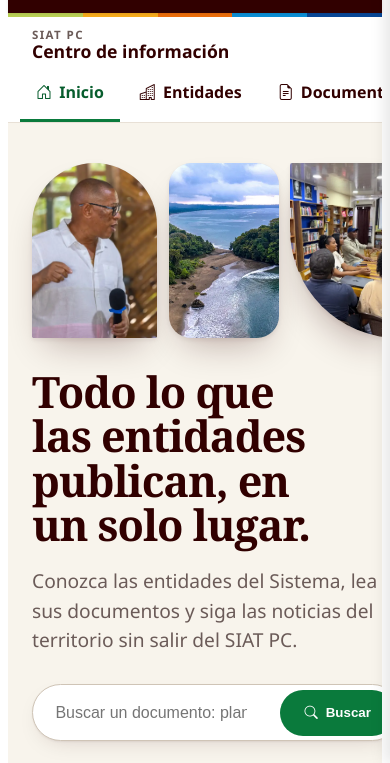
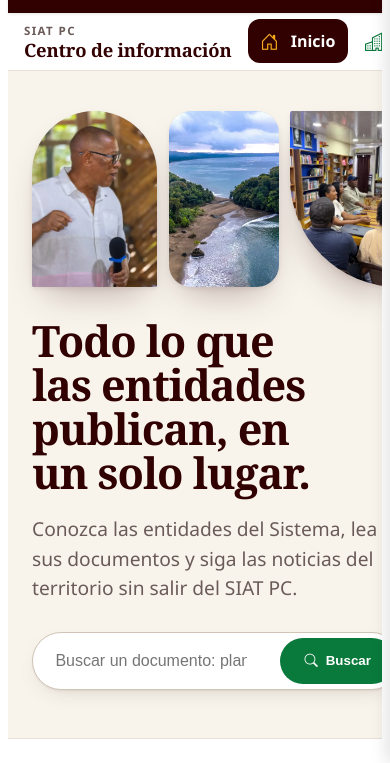
Before and after one commit to JanuarAsprilla/siatpc-informacion, an Astro site: page / in a window 390 px wide. Shown: the part 81-844 px from the top of the page. Built offline with nearby package versions, Linux system fonts and the light colour scheme; Astro itself is replaced by a stand-in of ours.

Commit message:
feat: barra de navegación del módulo pasa a lateral (horizontal en móvil)
Co-Authored-By: Claude Sonnet 5.5 <noreply@anthropic.com>

```diff
--- a/src/components/ModuleNav.astro
+++ b/src/components/ModuleNav.astro
@@ -1,22 +1,31 @@
 ---
+import { documentos, entidades, noticias } from '../lib/datos';
+
 interface Props { active?: 'inicio' | 'entidades' | 'documentos' | 'noticias' }
 const { active } = Astro.props;
 const secciones = [
-  { id: 'inicio', t: 'Inicio', href: '/', icono: 'bi-house-door' },
-  { id: 'entidades', t: 'Entidades', href: '/entidades/', icono: 'bi-buildings' },
-  { id: 'documentos', t: 'Documentos', href: '/documentos/', icono: 'bi-file-earmark-text' },
-  { id: 'noticias', t: 'Noticias', href: '/noticias/', icono: 'bi-newspaper' },
+  { id: 'inicio', t: 'Inicio', href: '/', icono: 'bi-house-door', n: null },
+  { id: 'entidades', t: 'Entidades', href: '/entidades/', icono: 'bi-buildings', n: entidades.length },
+  { id: 'documentos', t: 'Documentos', href: '/documentos/', icono: 'bi-file-earmark-text', n: documentos.length },
+  { id: 'noticias', t: 'Noticias', href: '/noticias/', icono: 'bi-newspaper', n: noticias.length },
 ] as const;
 ---
-<div class="modnav">
-  <div class="mod">
-    <a class="modnav__nombre" href="/"><small>SIAT PC</small><strong>Centro de información</strong></a>
+<aside class="lateral">
+  <div class="lateral__interno">
+    <a class="lateral__nombre" href="/"><small>SIAT PC</small><strong>Centro de información</strong></a>
     <nav aria-label="Secciones del centro de información">
       <ul>
         {secciones.map((s) => (
-          <li><a href={s.href} aria-current={active === s.id ? 'page' : undefined}><i class={`bi ${s.icono}`} aria-hidden="true"></i>{s.t}</a></li>
+          <li>
+            <a href={s.href} aria-current={active === s.id ? 'page' : undefined}>
+              <i class={`bi ${s.icono}`} aria-hidden="true"></i>
+              <span>{s.t}</span>
+              {s.n !== null && <em>{s.n}</em>}
+            </a>
+          </li>
         ))}
       </ul>
     </nav>
+    <a class="lateral__volver" href="https://siatpc.co/"><i class="bi bi-arrow-left" aria-hidden="true"></i> Volver al SIAT PC</a>
   </div>
-</div>
+</aside>
--- a/src/layouts/Base.astro
+++ b/src/layouts/Base.astro
@@ -29,8 +29,10 @@ const completo = title.startsWith('SIAT') ? title : `${title} · Centro de infor
   <body>
     <a class="saltar" href="#contenido">Saltar al contenido</a>
     <SiatHeader />
-    <ModuleNav active={active} />
-    <main id="contenido"><slot /></main>
+    <div class="marco">
+      <ModuleNav active={active} />
+      <main id="contenido"><slot /></main>
+    </div>
     <SiatFooter />
   </body>
 </html>
--- a/src/styles/inicio.css
+++ b/src/styles/inicio.css
@@ -17,7 +17,7 @@
 .collage .c2 { right: 0; top: 0; width: 42%; height: 40%; border-radius: 22px; animation-delay: 0.15s; }
 .collage .c3 { right: 6%; bottom: 4%; width: 40%; aspect-ratio: 1; border-radius: 50%; animation-delay: 0.3s; }
 @keyframes revela { from { clip-path: inset(100% 0 0 0); } to { clip-path: inset(0 0 0 0); } }
-@media (max-width: 860px) {
+@media (max-width: 1199px) {
   .portada .mod { grid-template-columns: 1fr; }
   .collage { aspect-ratio: 2.1 / 1; order: -1; }
   .collage::before { display: none; }
@@ -50,7 +50,7 @@
 .mosaico > ul > li { display: flex; flex: 1; min-width: 0; }
 .mosaico__lado { flex-direction: column; justify-content: flex-start; gap: 1.5rem; }
 .mosaico__lado > li { display: flex; flex: 1; }
-@media (max-width: 860px) { .mosaico { grid-template-columns: 1fr; } }
+@media (max-width: 1199px) { .mosaico { grid-template-columns: 1fr; } }
 .nota-grande { position: relative; width: 100%; min-height: 540px; border-radius: 22px; overflow: hidden; background: var(--ink); color: #fff; box-shadow: var(--sombra-alta); }
 .nota-grande img { position: absolute; inset: 0; width: 100%; height: 100%; object-fit: cover; transition: transform 0.8s var(--ease); }
 .nota-grande:hover img { transform: scale(1.04); }
@@ -92,7 +92,7 @@
 .fila__enlace:hover .fila__titulo { text-decoration: underline; text-underline-offset: 4px; text-decoration-thickness: 1.5px; }
 .fila__quien { font-size: 0.9rem; color: var(--suave); }
 .fila__archivo { display: inline-flex; align-items: center; justify-content: flex-end; gap: 0.5rem; font-size: 0.85rem; font-weight: 700; color: var(--verde-oscuro); white-space: nowrap; }
-@media (max-width: 860px) {
+@media (max-width: 1199px) {
   .fila__enlace { grid-template-columns: 1fr auto; }
   .fila__meta { grid-column: 1; }
   .fila__titulo { grid-column: 1 / -1; }
--- a/src/styles/modulo.css
+++ b/src/styles/modulo.css
@@ -30,22 +30,36 @@ a:hover { opacity: 1; }
 .mod { max-width: 1200px; margin: 0 auto; padding: 0 1.5rem; }
 .sr-only { position: absolute; width: 1px; height: 1px; padding: 0; margin: -1px; overflow: hidden; clip: rect(0, 0, 0, 0); white-space: nowrap; border: 0; }
 
-/* Barra del módulo: va justo debajo de la cabecera del SIAT PC */
-.modnav { background: #fff; border-bottom: 1px solid var(--linea); position: relative; }
-.modnav::before { content: ''; display: block; height: 4px; background: linear-gradient(90deg, var(--oliva) 0 20%, var(--ambar) 20% 40%, var(--naranja) 40% 60%, var(--azul) 60% 80%, var(--marino) 80%); }
-.modnav .mod { display: flex; align-items: center; gap: 1.5rem; }
-.modnav__nombre { display: flex; flex-direction: column; line-height: 1.15; padding: 0.7rem 0; white-space: nowrap; color: var(--ink); text-decoration: none; }
-.modnav__nombre small { font-size: 0.72rem; letter-spacing: 0.12em; text-transform: uppercase; color: var(--suave); font-weight: 600; }
-.modnav__nombre strong { font-size: 1.1rem; }
-.modnav ul { display: flex; gap: 0.25rem; list-style: none; margin: 0 0 0 auto; padding: 0; overflow-x: auto; scrollbar-width: none; }
-.modnav ul::-webkit-scrollbar { display: none; }
-.modnav li a { display: flex; align-items: center; gap: 0.45rem; padding: 1rem 1rem; color: var(--ink); font-weight: 600; text-decoration: none; border-bottom: 3px solid transparent; white-space: nowrap; transition: color 0.2s, border-color 0.2s, background-color 0.2s; }
-.modnav li a:hover { background: var(--banda); }
-.modnav li a[aria-current='page'] { border-bottom-color: var(--verde); color: var(--verde-oscuro); }
-@media (max-width: 720px) {
-  .modnav .mod { flex-direction: column; align-items: stretch; gap: 0; padding: 0; }
-  .modnav__nombre { padding: 0.7rem 1.5rem 0.2rem; }
-  .modnav ul { margin: 0; padding: 0 0.75rem; }
+/* Barra lateral del módulo: queda fija a la izquierda, debajo de la cabecera del SIAT PC */
+.marco { display: grid; grid-template-columns: 264px minmax(0, 1fr); align-items: stretch; }
+.marco > main { min-width: 0; }
+.lateral { background: #fff; border-right: 1px solid var(--linea); }
+.lateral__interno { position: sticky; top: 78px; display: flex; flex-direction: column; gap: 1.4rem; min-height: calc(100vh - 78px); padding: 1.6rem 1.1rem 1.6rem 1.4rem; }
+.lateral__nombre { display: flex; flex-direction: column; gap: 0.15rem; padding-bottom: 1.2rem; border-bottom: 1px solid var(--linea); color: var(--ink); text-decoration: none; }
+.lateral__nombre small { font-size: 0.72rem; letter-spacing: 0.12em; text-transform: uppercase; color: var(--suave); font-weight: 700; }
+.lateral__nombre strong { font-family: var(--serif); font-size: 1.55rem; line-height: 1.08; font-weight: 600; letter-spacing: -0.01em; }
+.lateral ul { list-style: none; margin: 0; padding: 0; display: grid; gap: 0.25rem; }
+.lateral li a { display: flex; align-items: center; gap: 0.75rem; padding: 0.8rem 0.9rem; border-radius: 12px; color: var(--ink); font-weight: 600; text-decoration: none; transition: background-color 0.2s, color 0.2s; }
+.lateral li a i { font-size: 1.15rem; color: var(--verde); transition: color 0.2s; }
+.lateral li a span { flex: 1; }
+.lateral li a em { font-style: normal; font-size: 0.82rem; font-weight: 700; color: var(--suave); font-variant-numeric: tabular-nums; }
+.lateral li a:hover { background: var(--banda); }
+.lateral li a[aria-current='page'] { background: var(--ink); color: #fff; }
+.lateral li a[aria-current='page'] i { color: var(--ambar); }
+.lateral li a[aria-current='page'] em { color: #e6d3c7; }
+.lateral__volver { margin-top: auto; display: inline-flex; align-items: center; gap: 0.5rem; padding: 0.7rem 0.9rem; border-radius: 12px; border: 1.5px solid var(--linea); color: var(--ink); font-size: 0.92rem; font-weight: 600; text-decoration: none; transition: background-color 0.2s, border-color 0.2s; }
+.lateral__volver:hover { background: var(--banda); border-color: #cfc4b6; }
+@media (max-width: 991px) {
+  .marco { display: block; }
+  .lateral { border-right: 0; border-bottom: 1px solid var(--linea); }
+  .lateral__interno { position: static; min-height: 0; flex-direction: row; align-items: center; gap: 1rem; padding: 0.4rem 1rem; overflow-x: auto; scrollbar-width: none; }
+  .lateral__interno::-webkit-scrollbar { display: none; }
+  .lateral__nombre { padding: 0; border: 0; flex: none; }
+  .lateral__nombre strong { font-size: 1.15rem; }
+  .lateral nav { flex: none; }
+  .lateral ul { display: flex; gap: 0.25rem; }
+  .lateral li a { padding: 0.6rem 0.8rem; white-space: nowrap; }
+  .lateral li a em, .lateral__volver { display: none; }
 }
 
 /* Encabezado de cada página */
@@ -96,7 +110,7 @@ a:hover { opacity: 1; }
 .cols button[aria-pressed='true'] .pict i { background: #fff; }
 .cols .pict--1 i { width: 20px; }
 @media (max-width: 575px) { .cols { display: none; } }
-@media (max-width: 991px) { .cols button[data-cols-btn='3'] { display: none; } }
+@media (max-width: 1199px) { .cols button[data-cols-btn='3'] { display: none; } }
 .estado { margin: 1rem 0 1.4rem; color: var(--suave); display: flex; flex-wrap: wrap; gap: 0.5rem 1rem; align-items: center; }
 .limpiar { background: none; border: 0; color: var(--verde-oscuro); font-weight: 700; text-decoration: underline; text-underline-offset: 3px; cursor: pointer; padding: 0; }
 .vacio { text-align: center; padding: 3rem 1rem; color: var(--suave); font-size: 1.1rem; }
@@ -104,7 +118,7 @@ a:hover { opacity: 1; }
 /* Rejilla de tarjetas: 1, 2 o 3 columnas */
 .rejilla { list-style: none; margin: 0; padding: 0; display: grid; gap: 1.5rem; grid-template-columns: 1fr; }
 @media (min-width: 576px) { .rejilla[data-cols='2'], .rejilla[data-cols='3'] { grid-template-columns: repeat(2, minmax(0, 1fr)); } }
-@media (min-width: 992px) { .rejilla[data-cols='3'] { grid-template-columns: repeat(3, minmax(0, 1fr)); } }
+@media (min-width: 1200px) { .rejilla[data-cols='3'] { grid-template-columns: repeat(3, minmax(0, 1fr)); } }
 .rejilla > li { display: flex; min-width: 0; }
 .rejilla > li > article { width: 100%; }
 .rejilla[data-cols='1'] .tarjeta { flex-direction: row; align-items: stretch; }
```
Also changed, not shown: .impeccable/hook.cache.json.
